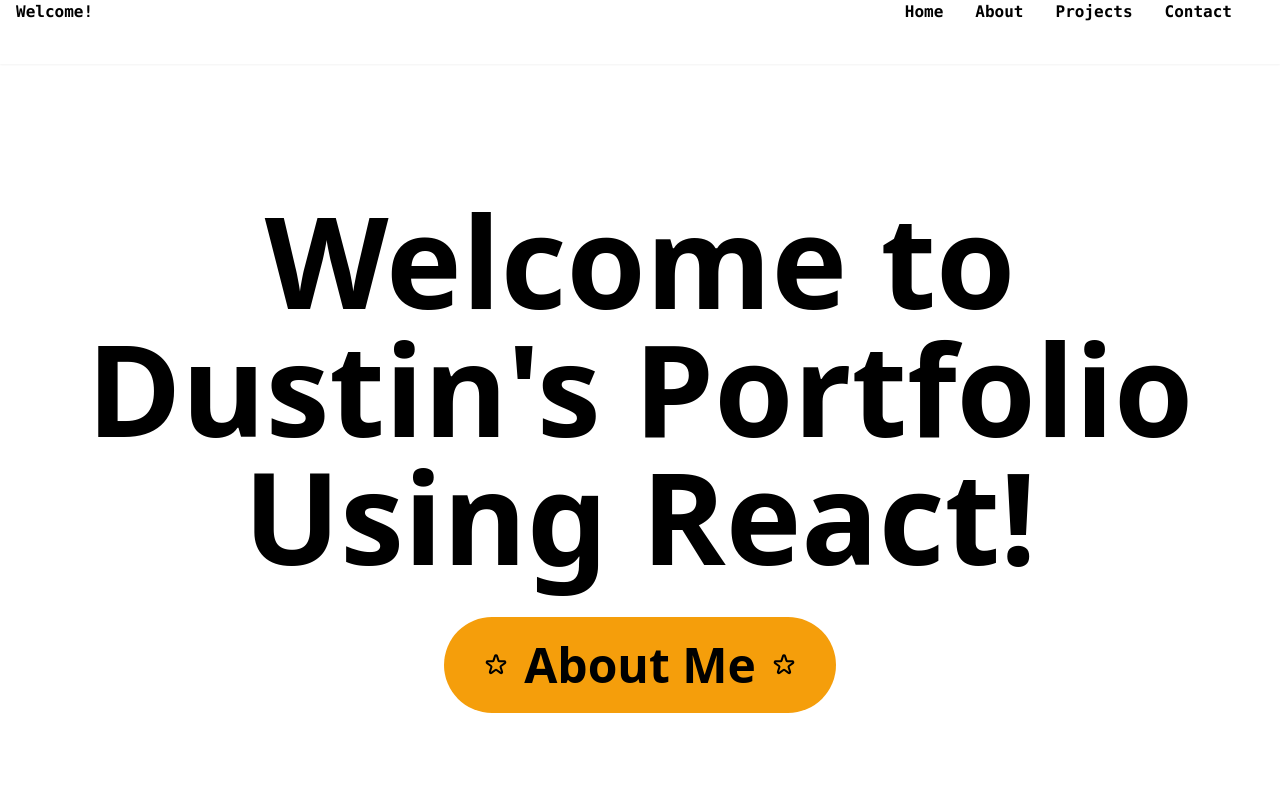
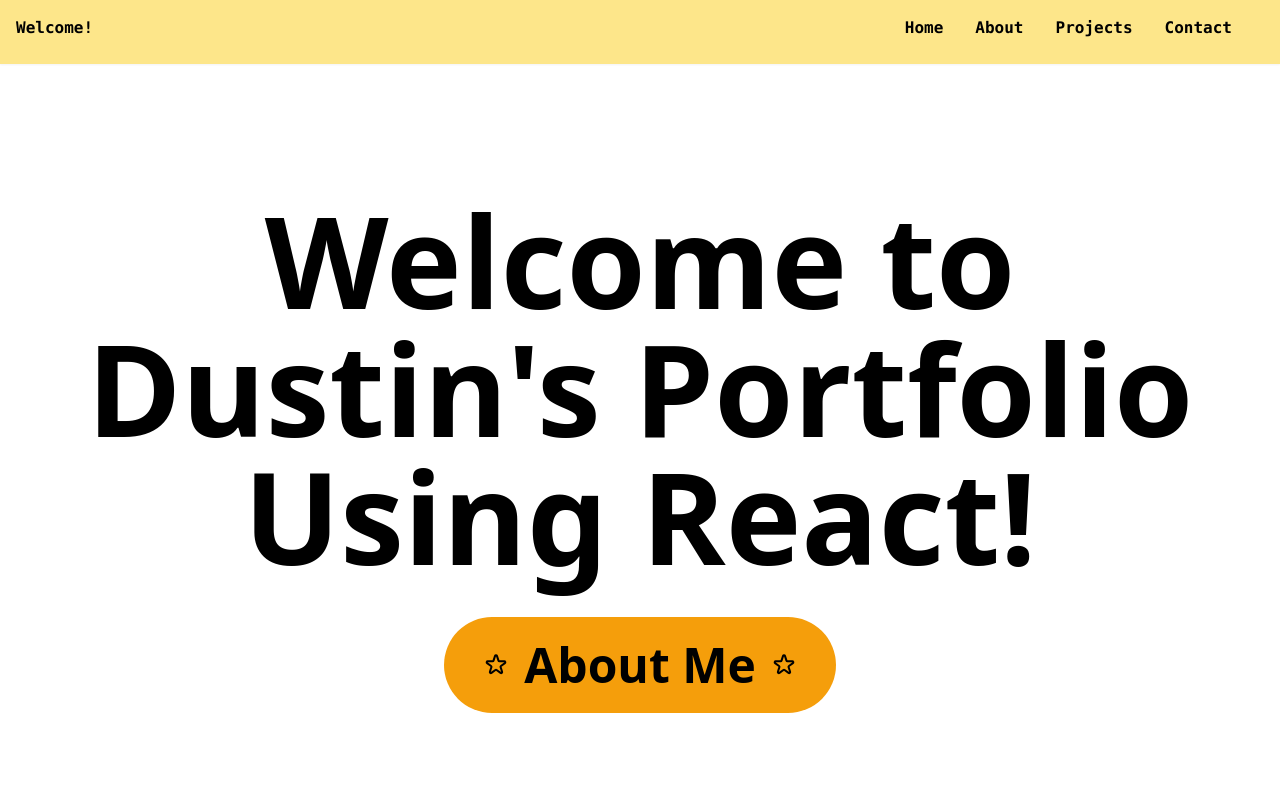
Before and after one commit to DustinPiddy/DustinP-ReactPortfolio, a React (Create React App) app in the folder my-project/: page / in a window 1280 px wide. Shown: the top 800 px of the page. Built offline with nearby package versions, Linux system fonts and the light colour scheme.

Commit message:
added a function that makes the dropdown menu go away when you're in a larger screen or window

```diff
--- a/my-project/src/App.js
+++ b/my-project/src/App.js
@@ -16,6 +16,20 @@
     setIsOpen(!isOpen);
   };
 
+  useEffect(() => {
+    const hideMenu = () => {
+      if (window.innerWidth > 768 && isOpen) {
+        setIsOpen(false);
+        console.log("I resized");
+      }
+    };
+    window.addEventListener("resize", hideMenu);
+
+    return () => {
+      window.removeEventListener("resize", hideMenu);
+    };
+  });
+
   return (
     <>
       <Navbar toggle={toggle} />
--- a/my-project/src/components/Navbar.js
+++ b/my-project/src/components/Navbar.js
@@ -4,8 +4,8 @@
 const Navbar = ({toggle}) => {
   return (
     <nav
-      className="flex justify-between iteem-center h-16 bg-white text-black
-    relative shadow-sm font-mono text"
+      className="flex justify-between iteem-center h-16 bg-yellow-200 text-black
+    relative shadow-sm font-mono text py-4"
       role="navigation"
     >
       <Link className="pl-4 font-bold" to="/">
```
